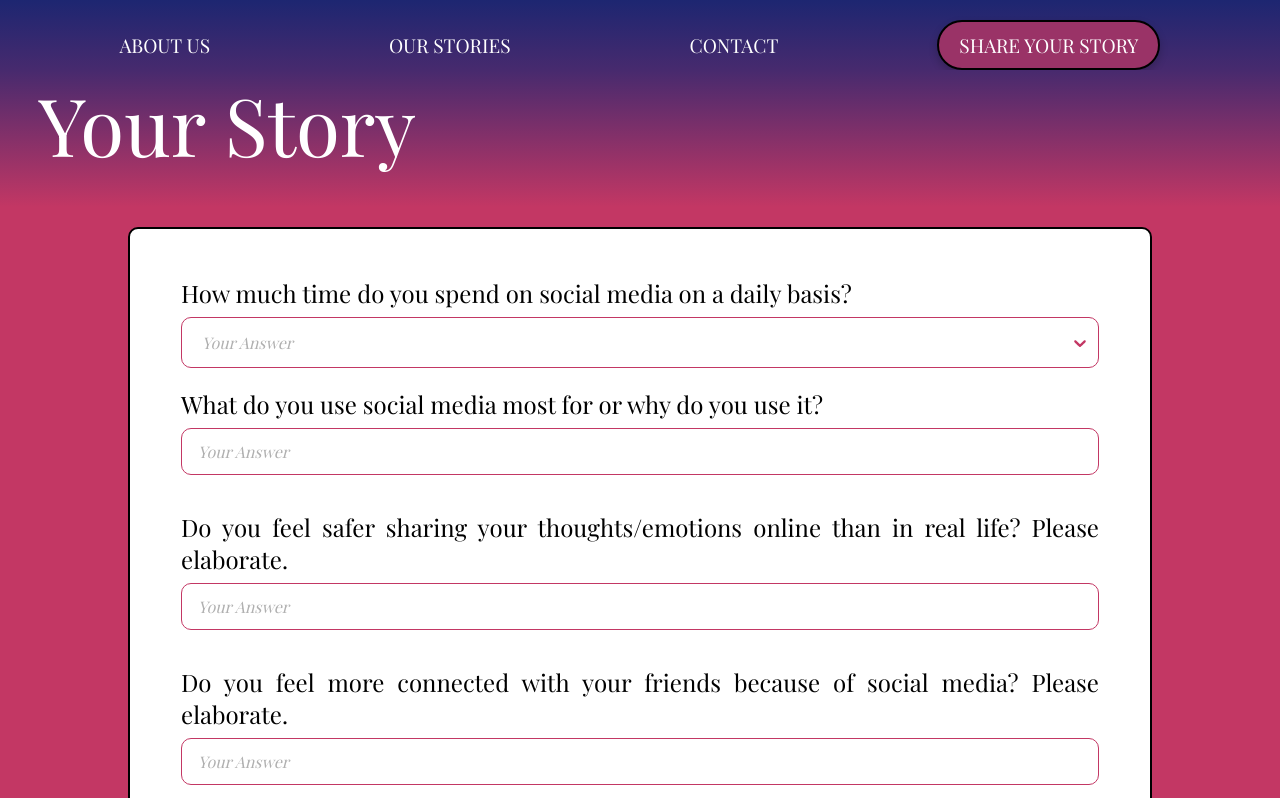
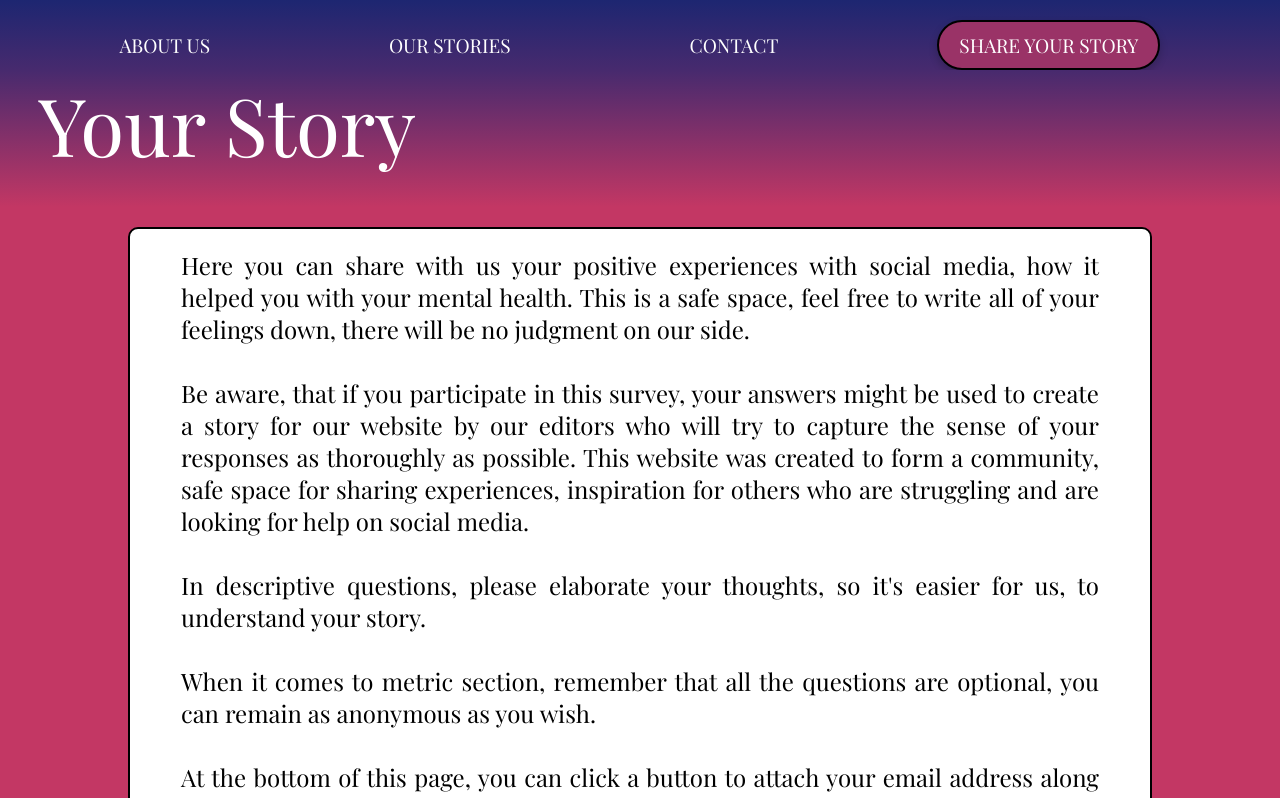
Before and after one commit to Xelo04/Mindful-Media, a React (Vite) app: page /your-story in a window 1280 px wide. Shown: the top 798 px of the page. Built offline with nearby package versions, Linux system fonts and the light colour scheme; a web font is replaced by a local one.

Commit message:
Add descriptive guidance to User Story Form for improved user experience

```diff
--- a/src/components/user-story-form/UserStoryForm.tsx
+++ b/src/components/user-story-form/UserStoryForm.tsx
@@ -54,7 +54,38 @@ const UserStoryForm = () => {
   return (
     <div className="userStoryForm">
       <form ref={formRef} onSubmit={sendEmail}>
-        <h4 style={{ fontWeight: "bold" }}></h4>
+        <h4>
+          Here you can share with us your positive experiences with social
+          media, how it helped you with your mental health. This is a safe
+          space, feel free to write all of your feelings down, there will be no
+          judgment on our side.
+          <br />
+          <br />
+          Be aware, that if you participate in this survey, your answers might
+          be used to create a story for our website by our editors who will try
+          to capture the sense of your responses as thoroughly as possible. This
+          website was created to form a community, safe space for sharing
+          experiences, inspiration for others who are struggling and are looking
+          for help on social media.
+          <br />
+          <br />
+          In descriptive questions, please elaborate your thoughts, so it's
+          easier for us, to understand your story.
+          <br />
+          <br />
+          When it comes to metric section, remember that all the questions are
+          optional, you can remain as anonymous as you wish.
+          <br />
+          <br />
+          At the bottom of this page, you can click a button to attach your
+          email address along with the survey. Thanks to that, we can contact
+          you directly if you're interested in telling us more about yourself
+          and your experiences. If you can write your own long story, with help
+          of our editors or completely by yourself.
+          <br />
+          <br />
+          Take your time and speak from your heart!
+        </h4>
         <h4>How much time do you spend on social media on a daily basis?</h4>
         <FormDropdownInput
           name="extraQuestion"
```
